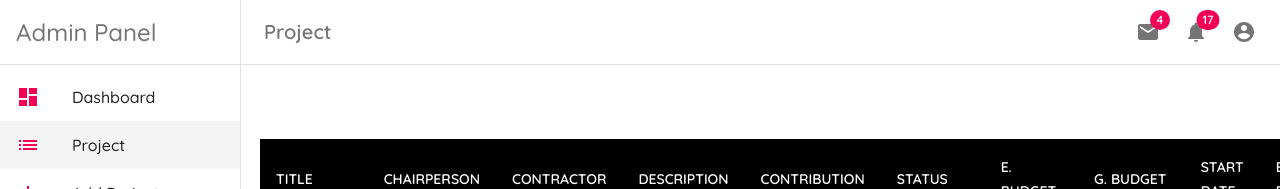
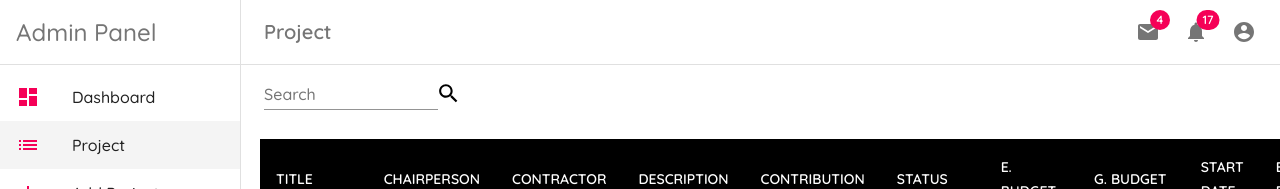
Before and after one commit to birajrb/dashboard, a React (Create React App) app: page /project in a window 1280 px wide. Shown: the top 189 px of the page. Built offline with nearby package versions, Linux system fonts and the light colour scheme; data requests are answered from the project's data file.

Commit message:
Adds searchbar to the appbar

```diff
--- a/src/layout/Layout.js
+++ b/src/layout/Layout.js
@@ -22,7 +22,6 @@ import AccountCircle from "@material-ui/icons/AccountCircle";
 import MailIcon from "@material-ui/icons/Mail";
 import NotificationsIcon from "@material-ui/icons/Notifications";
 import IconButton from "@material-ui/core/IconButton";
-import { Container } from "@material-ui/core";
 
 const drawerWidth = 240;
 const menuItems = [
--- a/src/pages/Project.js
+++ b/src/pages/Project.js
@@ -14,8 +14,9 @@ import IconButton from '@material-ui/core/IconButton';
 import TextField from '@material-ui/core/TextField';
 import Grid from '@material-ui/core/Grid';
 import SearchIcon from '@material-ui/icons/Search';
-import InputAdornment from '@material-ui/core/InputAdornment';
 import { Typography } from '@material-ui/core';
+import AppBar from "@material-ui/core/AppBar";
+import Toolbar from "@material-ui/core/Toolbar";
 
 
 
@@ -46,12 +47,11 @@ const useStyles = makeStyles((theme) => {
         table: {
             width: 1550
         },
-        flexbox: {
-            display: "flex",
-            justifyContent: "space-between"
+        appBar: {
+            background: "white",
+
+        },
     }
-    }
-
 })
 
 
@@ -126,13 +126,10 @@ function Project() {
 
     return (
         <div style={{ marginLeft: 20 }}>
-            {isLoading ? <CircularProgress disableShrink /> :
-                error ? <div>{error}</div> :
-                    <div>
-                        <div className={classes.flexbox}>
-                            <div></div>
-                            <div style={{ marginBottom: 20 }}>
-                                <Grid container spacing={1} alignItems="flex-end">
+            <AppBar style={{ marginTop: 65, backgroundColor: "white", borderBottom: "none", position: "fixed"/*{height: 93}*/ }} elevation={-1} >
+                <Toolbar>
+                    <div style={{ marginBottom: 20, marginLeft: 240 }} >
+                        <Grid container spacing={1} alignItems="flex-end" >
                             <Grid item>
                                 <TextField
                                     label="Search"
@@ -142,13 +139,16 @@ function Project() {
                                 />
                             </Grid>
                             <Grid item>
-                                        <SearchIcon style={{ fontSize: 25, position: "relative", right: "10" }} />
+                                <SearchIcon style={{ fontSize: 25, position: "relative", right: "10", color: "black" }} />
                             </Grid>
                         </Grid>
-
                     </div>
-                        </div>
-                        {results.length > 0 ? <TableContainer>
+                </Toolbar>
+            </AppBar>
+            <div style={{ marginTop: 75 }}>
+                {isLoading ? <CircularProgress disableShrink /> :
+                    error ? <div>{error}</div> :
+                        results.length > 0 ? <TableContainer>
                             <Table>
                                 <TableHead>
                                     <TableRow>
@@ -178,8 +178,9 @@ function Project() {
                                     ))}
                                 </TableBody>
                             </Table>
-                        </TableContainer> : <Typography variant="h4">No Results Found</Typography>}</div>
+                        </TableContainer> : <Typography variant="h4">No Results Found</Typography>
                 }
+            </div>
 
         </div >
     )
```
Lines whose indentation alone changed are shown as unchanged.
